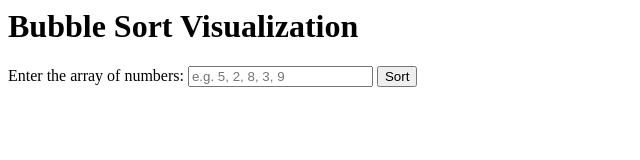
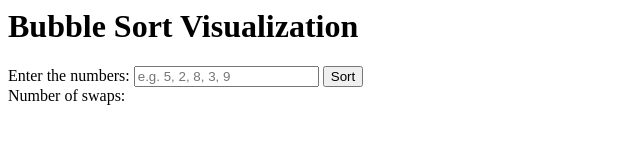
Before and after one commit to imsikka/Bubble-Sort-Visual, a plain HTML site: page dist/index.html in a window 1280 px wide. Shown: the whole page, without its empty margins (0-640 px from the left). Drawn offline with Linux system fonts and the light colour scheme.

Commit message:
Added a new Feature

```diff
--- a/dist/index.html
+++ b/dist/index.html
@@ -1,7 +1,8 @@
 <div id="container">
   <h1>Bubble Sort Visualization</h1>
-  <label for="inputArray">Enter the array of numbers:</label>
+  <label for="inputArray">Enter the numbers:</label>
   <input type="text" id="inputArray" placeholder="e.g. 5, 2, 8, 3, 9">
   <button onclick="sort()">Sort</button>
   <div id="result"></div>
+  <div>Number of swaps: <span id="swaps"></span></div>
 </div>
```
